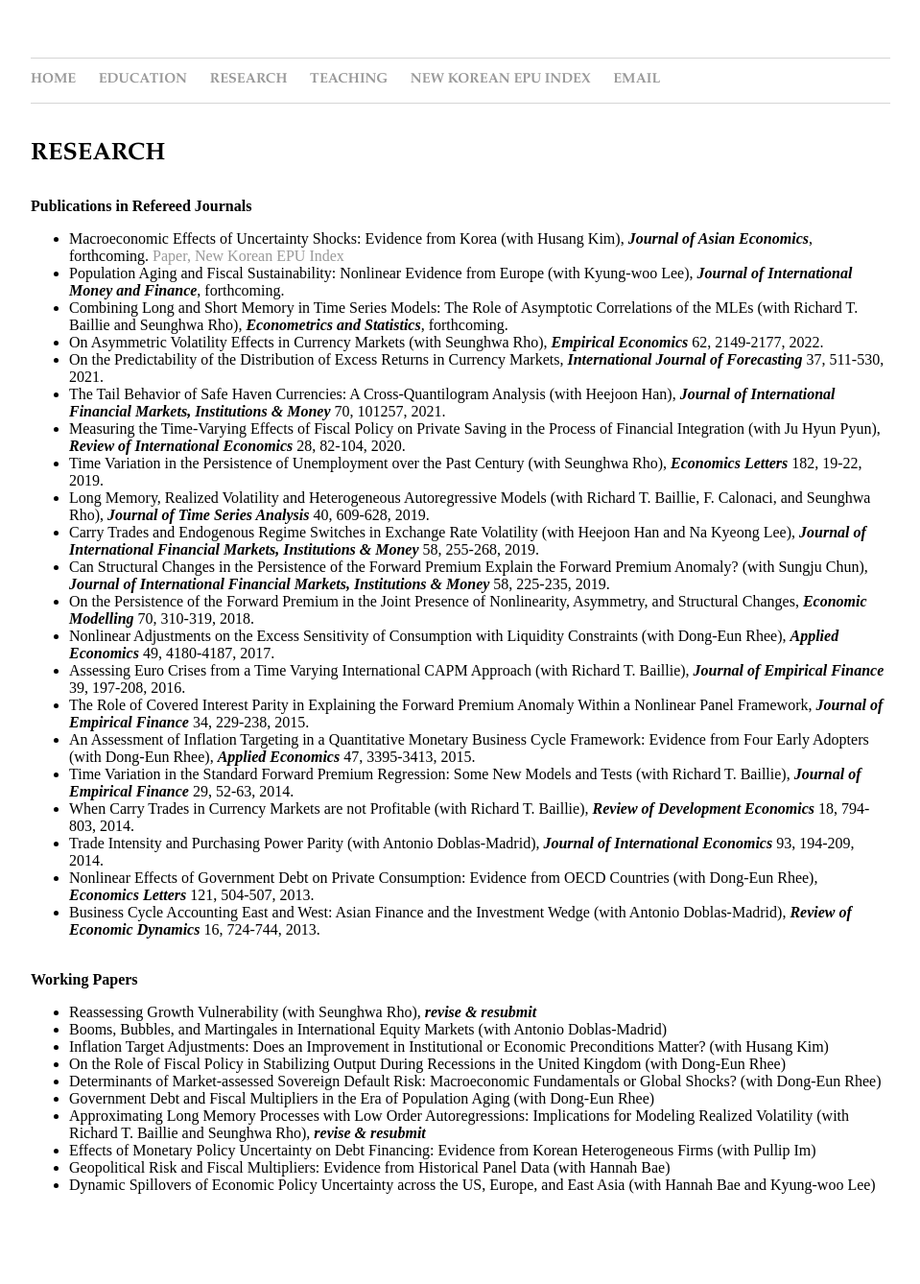
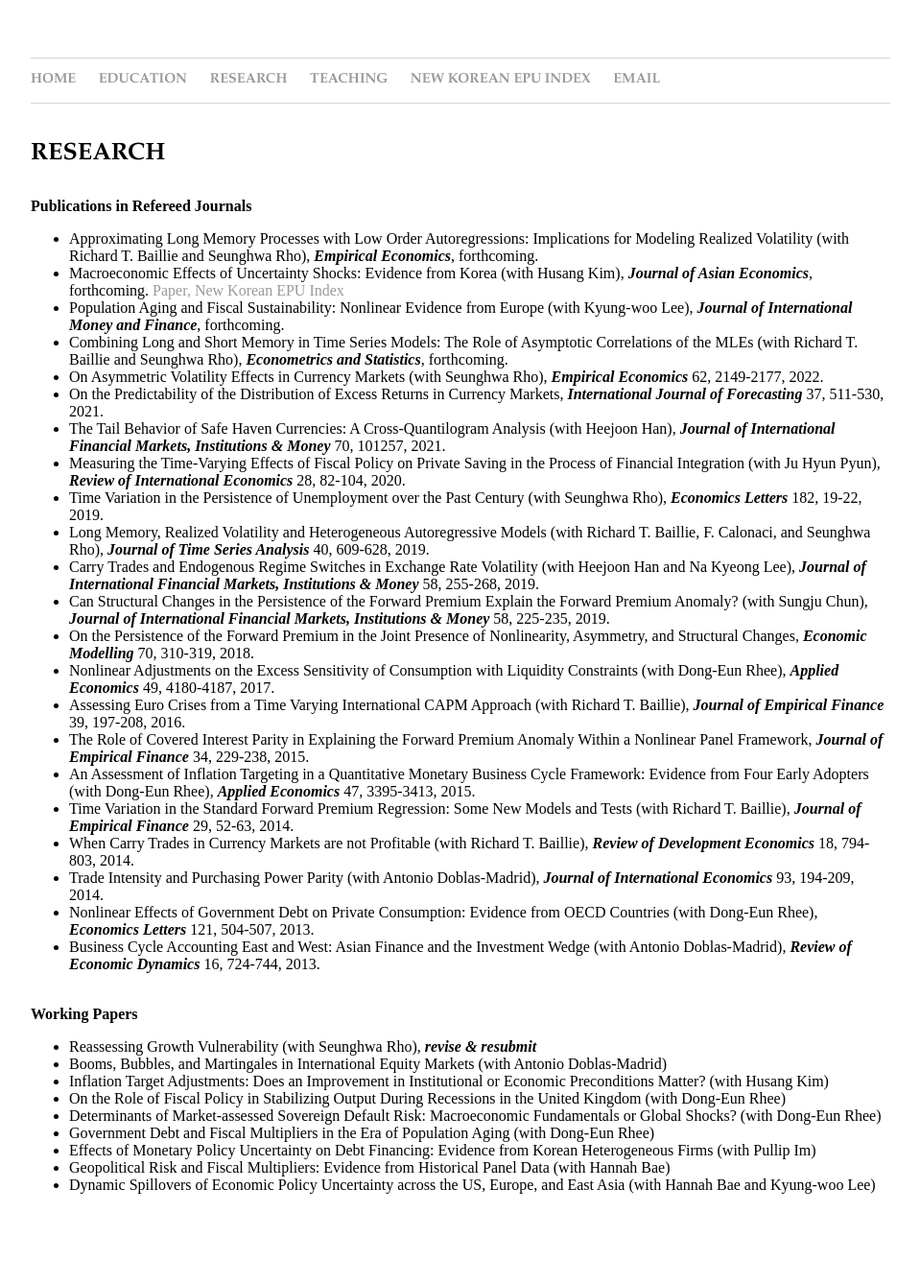
Before and after one commit to dooyeoncho/dooyeoncho.github.io, a Jekyll site: the page built from pages/research.html, in a window 1280 px wide. Shown: the whole page at 96% size, without its empty margins (160-1119 px from the left). Built offline with Jekyll 4.4.1, drawn with Linux system fonts in a browser that asks for light colours; some of the changed lines change nothing that is shown.

Commit message:
Update research.html

```diff
--- a/pages/research.html
+++ b/pages/research.html
@@ -14,6 +14,7 @@ title: Dooyeon Cho - Research
 
 <div><b>Publications in Refereed Journals</b>
 		<ul>
+			<li>Approximating Long Memory Processes with Low Order Autoregressions: Implications for Modeling Realized Volatility (with Richard T. Baillie and Seunghwa Rho), <em property="italic"><b>Empirical Economics</b></em>, forthcoming.</li>
 			<li>Macroeconomic Effects of Uncertainty Shocks: Evidence from Korea (with Husang Kim), <em property="italic"><b>Journal of Asian Economics</b></em>, forthcoming. <a href="https://www.sciencedirect.com/science/article/pii/S1049007822001270">Paper,</a> <a href="https://dooyeoncho.github.io/pages/new_korean_epu_index.html">New Korean EPU Index</a></li>
 			<li>Population Aging and Fiscal Sustainability: Nonlinear Evidence from Europe (with Kyung-woo Lee), <em property="italic"><b>Journal of International Money and Finance</b></em>, forthcoming.</li>
 			<li>Combining Long and Short Memory in Time Series Models: The Role of Asymptotic Correlations of the MLEs (with Richard T. Baillie and Seunghwa Rho), <em property="italic"><b>Econometrics and Statistics</b></em>, forthcoming.</li>
@@ -46,7 +47,6 @@ title: Dooyeon Cho - Research
 		<li>On the Role of Fiscal Policy in Stabilizing Output During Recessions in the United Kingdom (with Dong-Eun Rhee)</li>
 		<li>Determinants of Market-assessed Sovereign Default Risk: Macroeconomic Fundamentals or Global Shocks? (with Dong-Eun Rhee)</li>
 		<li>Government Debt and Fiscal Multipliers in the Era of Population Aging (with Dong-Eun Rhee)</li>
-		<li>Approximating Long Memory Processes with Low Order Autoregressions: Implications for Modeling Realized Volatility (with Richard T. Baillie and Seunghwa Rho), <em property="italic"><b>revise & resubmit</b></em></li>
 		<li>Effects of Monetary Policy Uncertainty on Debt Financing: Evidence from Korean Heterogeneous Firms (with Pullip Im)</li>
 		<li>Geopolitical Risk and Fiscal Multipliers: Evidence from Historical Panel Data (with Hannah Bae)</li>
 		<li>Dynamic Spillovers of Economic Policy Uncertainty across the US, Europe, and East Asia (with Hannah Bae and Kyung-woo Lee)</li>
```
